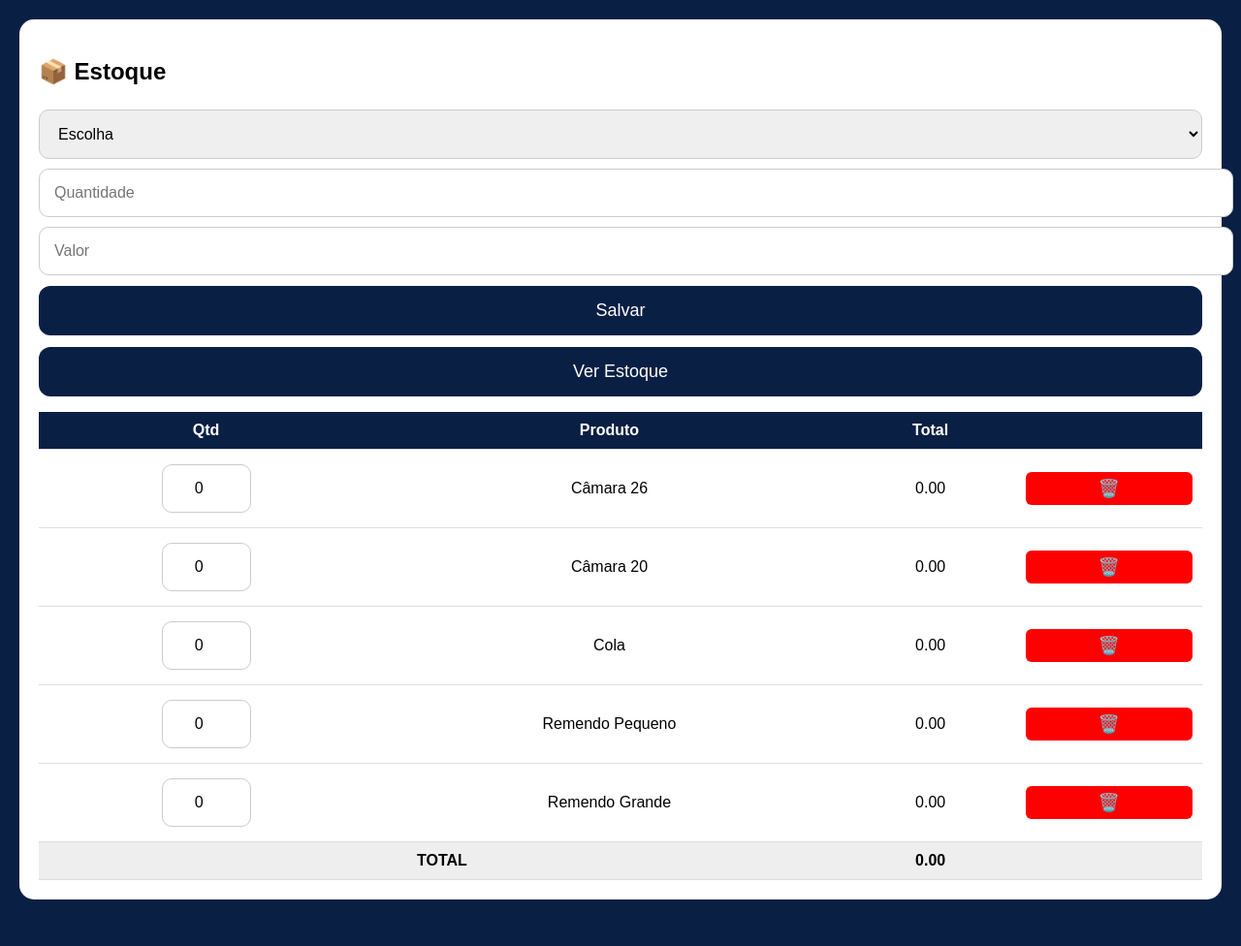
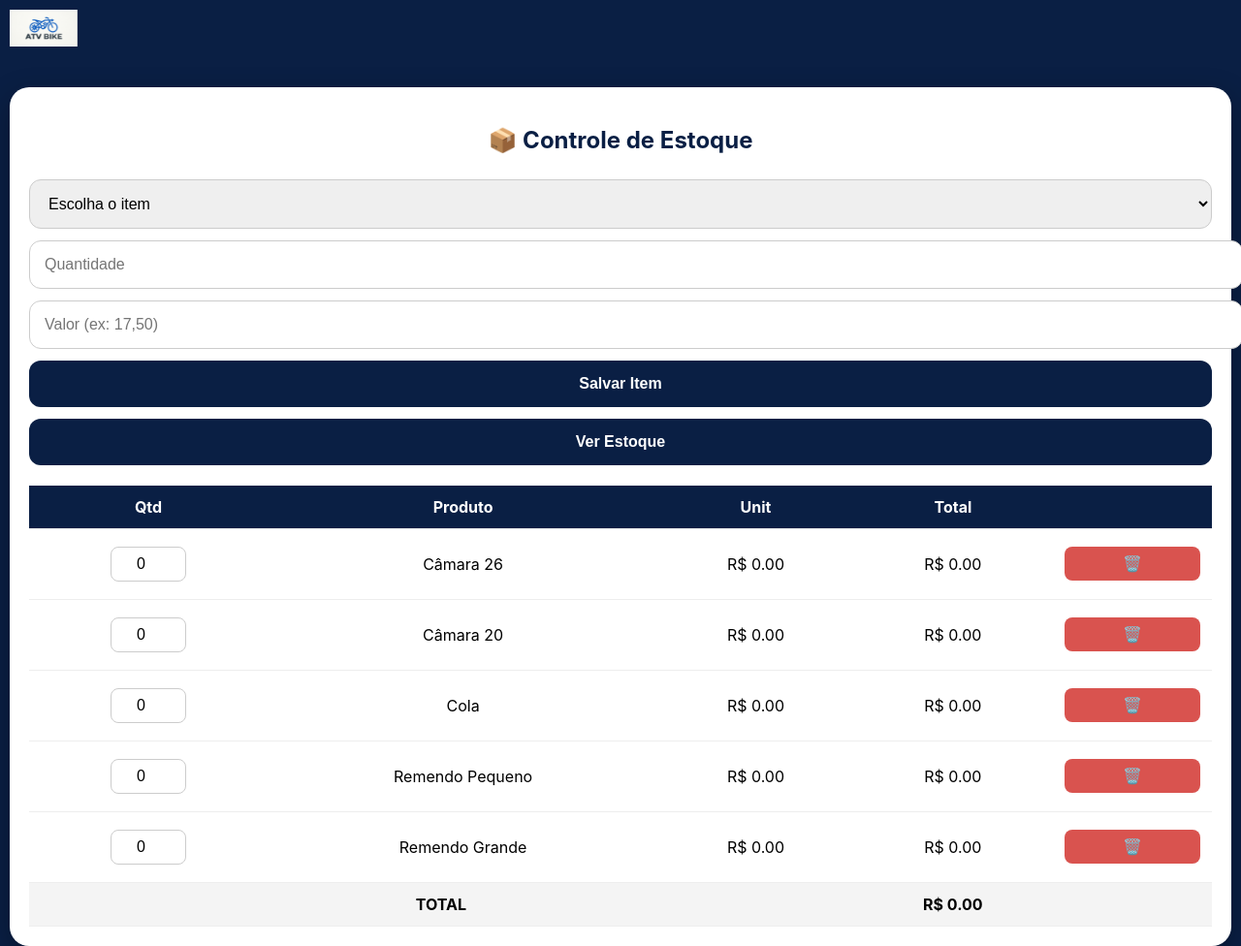
Before and after one commit to artur99loja/estoque, a plain HTML site: page index.html in a window 1280 px wide. Shown: the top 976 px of the page at 97% size. Before the commit the page ends 948 px from the top, so only its background shows below. Drawn offline with Linux system fonts and the light colour scheme.

Commit message:
Update index.html

```diff
--- a/index.html
+++ b/index.html
@@ -2,49 +2,70 @@
 <html lang="pt-BR">
 <head>
 <meta charset="UTF-8">
+
 <meta name="viewport" content="width=device-width, initial-scale=1.0">
+<meta name="apple-mobile-web-app-capable" content="yes">
 
-<title>Estoque Mobile</title>
+<title>Controle de Estoque</title>
 
 <style>
+
 body{
     margin:0;
-    font-family:Arial;
+    font-family:-apple-system, BlinkMacSystemFont, sans-serif;
+    background:#0a1f44;
+}
+
+/* LOGO */
+.logo{
+    position:fixed;
+    top:10px;
+    left:10px;
+    width:70px;
+}
+
+/* CONTAINER */
+.container{
+    margin:90px 10px 20px 10px;
+    background:white;
+    padding:20px;
+    border-radius:20px;
+    box-shadow:0 10px 30px rgba(0,0,0,0.3);
+}
+
+/* TITULO */
+h2{
+    text-align:center;
+    color:#0a1f44;
+}
+
+/* INPUT */
+input,select{
+    width:100%;
+    padding:15px;
+    margin:6px 0;
+    border-radius:12px;
+    border:1px solid #ccc;
+    font-size:16px;
+}
+
+/* BOTÕES */
+button{
+    width:100%;
+    padding:15px;
+    margin:6px 0;
+    border:none;
+    border-radius:12px;
+    font-size:16px;
+    font-weight:bold;
     background:#0a1f44;
     color:white;
 }
 
-.container{
-    margin:20px;
-    background:white;
-    color:black;
-    padding:20px;
-    border-radius:15px;
-}
-
-input, select{
-    width:100%;
-    padding:15px;
-    margin:5px 0;
-    font-size:16px;
-    border-radius:10px;
-    border:1px solid #ccc;
-}
-
-button{
-    width:100%;
-    padding:15px;
-    margin:6px 0;
-    font-size:18px;
-    border:none;
-    border-radius:12px;
-    background:#0a1f44;
-    color:white;
-}
-
+/* TABELA */
 table{
     width:100%;
-    margin-top:10px;
+    margin-top:15px;
     border-collapse:collapse;
 }
 
@@ -54,42 +75,49 @@ th{
 }
 
 td,th{
-    padding:10px;
+    padding:12px;
     text-align:center;
-    border-bottom:1px solid #ddd;
+    border-bottom:1px solid #eee;
 }
 
+/* EDIT */
 .edit{
     width:60px;
+    padding:8px;
     text-align:center;
+    border-radius:8px;
 }
 
+/* DELETE */
 .delete{
-    background:red;
-    color:white;
-    border:none;
-    padding:6px 10px;
-    border-radius:6px;
+    background:#d9534f;
+    padding:8px 12px;
+    border-radius:8px;
 }
 
+/* TOTAL */
 .total{
+    background:#f4f4f4;
     font-weight:bold;
-    background:#eee;
 }
+
 </style>
 </head>
 
 <body>
 
+<!-- LOGO -->
+<img src="logo.png" class="logo">
+
 <div class="container">
 
-<h2>📦 Estoque</h2>
+<h2>📦 Controle de Estoque</h2>
 
 <select id="produto"></select>
 <input id="qtd" type="number" placeholder="Quantidade">
-<input id="preco" placeholder="Valor">
+<input id="preco" placeholder="Valor (ex: 17,50)">
 
-<button onclick="entrada()">Salvar</button>
+<button onclick="entrada()">Salvar Item</button>
 <button onclick="mostrar()">Ver Estoque</button>
 
 <div id="lista"></div>
@@ -98,6 +126,7 @@ td,th{
 
 <script>
 
+// ITENS
 let nomes={
     camara_26:"Câmara 26",
     camara_20:"Câmara 20",
@@ -106,26 +135,33 @@ let nomes={
     remendo_grande:"Remendo Grande"
 };
 
+// ESTOQUE
 let estoque=JSON.parse(localStorage.getItem("estoque"))||{};
 
+// SALVAR
 function salvar(){
     localStorage.setItem("estoque",JSON.stringify(estoque));
 }
 
+// ATUALIZAR SELECT
 function atualizar(){
-    let html='<option value="">Escolha</option>';
+    let html='<option value="">Escolha o item</option>';
     for(let i in nomes){
         html+=`<option value="${i}">${nomes[i]}</option>`;
     }
     produto.innerHTML=html;
 }
 
+// ADICIONAR / ENTRADA
 function entrada(){
     let p=produto.value;
     let q=parseInt(qtd.value);
     let v=parseFloat(preco.value.replace(",","."));
 
-    if(!p||!q||!v) return alert("Preencha tudo");
+    if(!p||!q||!v){
+        alert("Preencha todos os campos");
+        return;
+    }
 
     if(!estoque[p]) estoque[p]={qtd:0,valor:0};
 
@@ -134,23 +170,33 @@ function entrada(){
 
     salvar();
 
-    alert("Salvo!");
+    alert("Item salvo!");
 
     produto.value="";
     qtd.value="";
     preco.value="";
 }
 
-// MOSTRAR + EDITAR + DELETAR
+// MOSTRAR ESTOQUE
 function mostrar(){
     let total=0;
 
-    let html="<table><tr><th>Qtd</th><th>Produto</th><th>Total</th><th></th></tr>";
+    let html=`
+    <table>
+    <tr>
+        <th>Qtd</th>
+        <th>Produto</th>
+        <th>Unit</th>
+        <th>Total</th>
+        <th></th>
+    </tr>`;
 
     for(let i in nomes){
 
         let item=estoque[i]||{qtd:0,valor:0};
-        let t=item.qtd*item.valor;
+        let unit=item.valor || 0;
+        let t=item.qtd * unit;
+
         total+=t;
 
         html+=`
@@ -159,8 +205,13 @@ function mostrar(){
                 <input class="edit" type="number" value="${item.qtd}"
                 onblur="editar('${i}', this.value)">
             </td>
+
             <td>${nomes[i]}</td>
-            <td>${t.toFixed(2)}</td>
+
+            <td>R$ ${unit.toFixed(2)}</td>
+
+            <td>R$ ${t.toFixed(2)}</td>
+
             <td>
                 <button class="delete" onclick="deletar('${i}')">🗑️</button>
             </td>
@@ -169,8 +220,8 @@ function mostrar(){
 
     html+=`
     <tr class="total">
-        <td colspan="2">TOTAL</td>
-        <td>${total.toFixed(2)}</td>
+        <td colspan="3">TOTAL</td>
+        <td>R$ ${total.toFixed(2)}</td>
         <td></td>
     </tr>`;
 
@@ -179,11 +230,11 @@ function mostrar(){
     lista.innerHTML=html;
 }
 
-// EDITAR
+// EDITAR QUANTIDADE
 function editar(id, valor){
     let q=parseInt(valor);
 
-    if(isNaN(q) || q < 0){
+    if(isNaN(q)||q<0){
         alert("Quantidade inválida");
         mostrar();
         return;
@@ -204,6 +255,7 @@ function deletar(id){
     }
 }
 
+// INICIAR
 atualizar();
 mostrar();
 
```
